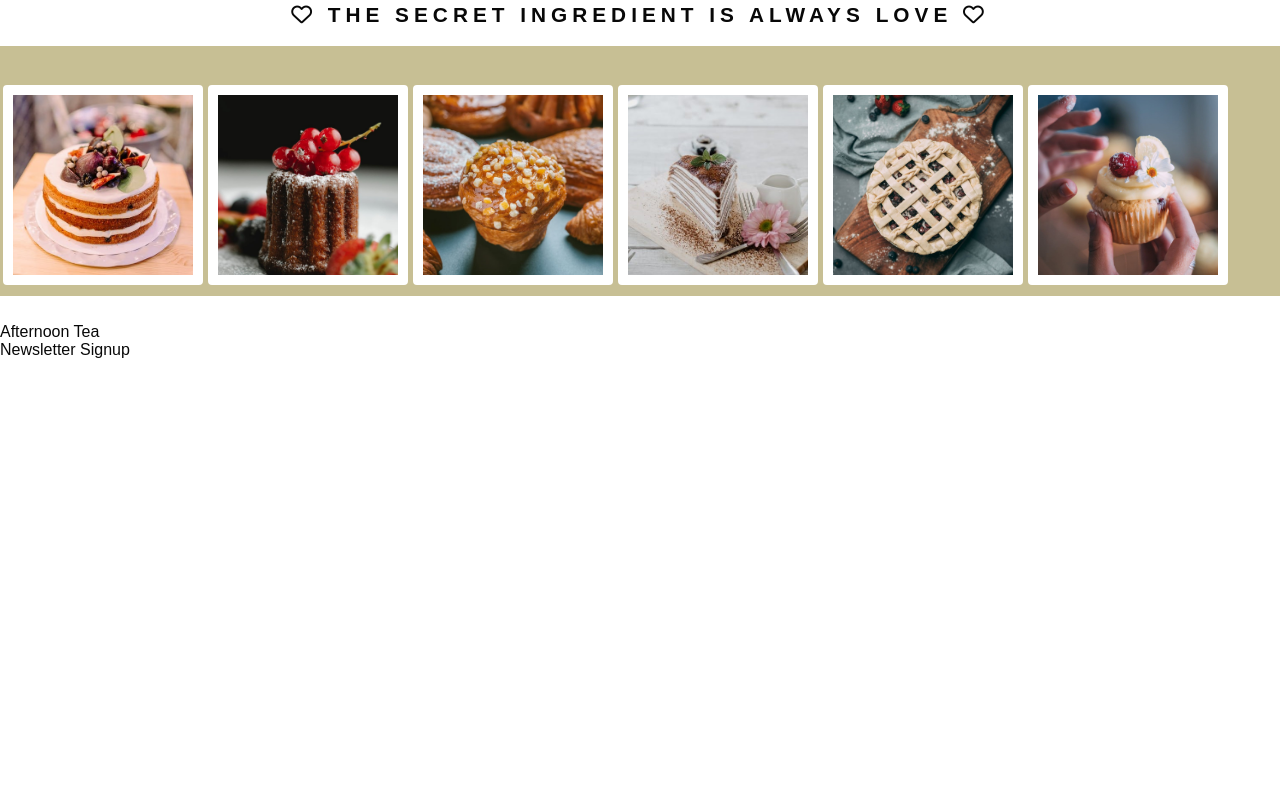
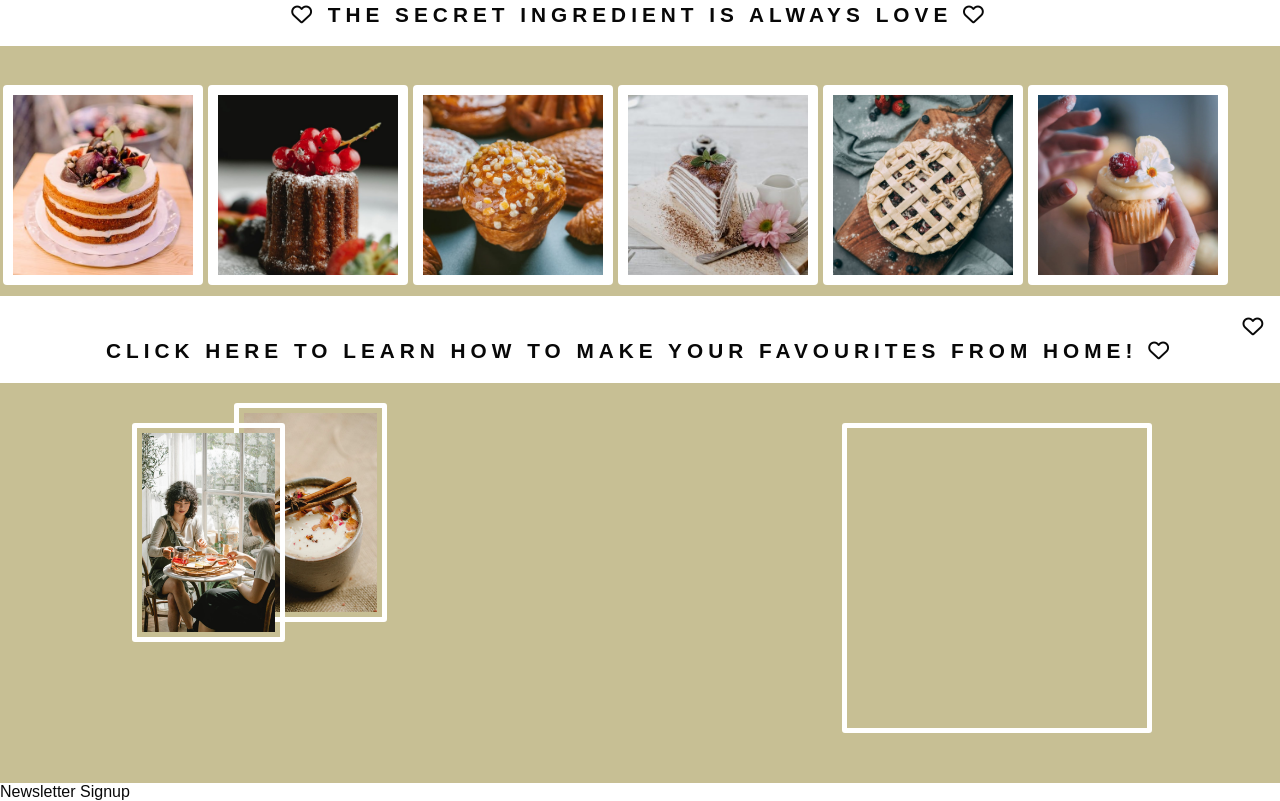
Before and after one commit to sophiebatten123/Battens-Bakery, a plain HTML site: page index.html in a window 1280 px wide. Shown: the part 1190-1991 px from the top of the page. Before the commit the page ends 1549 px from the top, so only its background shows below. Drawn offline with Linux system fonts and the light colour scheme; a web font is replaced by a local one.

Commit message:
Images for the afternoon tea section have been added

```diff
--- a/assets/css/style.css
+++ b/assets/css/style.css
@@ -161,7 +161,7 @@ h1, h2 {
 
 /* About Us */
 
-.background_color {
+#background_color {
     height: 600px;
     width: 100%;
     background-color: #C7BF94;
@@ -347,35 +347,64 @@ h1, h2 {
     padding: 0;
 }
 
-#button_background_color {
+/* Afternoon Tea */
+
+#background_color_afternoon_tea {
+    height: 400px;
+    width: 100%;
     background-color: #C7BF94;
-    width: 100%;
-    height: 50px;
+    position: relative;
 }
 
-#text {
-    width: 800px;
-    height: 50px;
-    margin: 0 30%;
+#position_image_tea_one {
+    position: absolute;
+    top: 5%;
+    right: 2%;
+}
+
+#position_image_tea_two {
+    float: right;
+    position: absolute;
+    top: 10%;
+    right: 10%;
+}
+
+#border_tea {
+    border: 5px solid white;
+    border-radius: 3px;
+
+    height: 300px;
+    width: 300px;
+
+    float: right;
+    position: absolute;
+    top: 10%;
+    right: 10%;
+}
+
+#about_afternoon_tea {
     background-color: white;
-    border: 2px solid #080808;
-    border-radius: 5px;
+    border: 5px solid white;
+    border-radius: 3px;
+
+    height: 320px;
+    width: 1200px;
+
+    position: absolute;
+    top: 10%;
+    left: 5%;
+}
+
+.about_image_tea img {
+    height: 15%;
+    width: 15%;
+
+    border: 5px solid white;
+    border-radius: 3px;
+    padding: 5px;
     box-sizing: border-box;
 }
 
-#text a {
-    text-decoration: none;
-}
-#text h2 {
-    width: 100%;
-    text-align: center;
-    font-family: Mate SC, sans-serif;
-    font-size: 220%;
-    background-color: white;
-    float: left;
-    padding-left: 50%;
-    padding-top: 1%;
-}
 
 /* Media Queries */
 
--- a/index.html
+++ b/index.html
@@ -78,7 +78,7 @@
             </div>
     </section>
     <section>
-        <div class="background_color">
+        <div id="background_color">
             <div id="foreground_color_about">
                 <div id="border"></div>
                 <div id="position_image_one" class="about_image">
@@ -151,18 +151,21 @@
                     </div>
                 </div>
             </div>
-            <!--<div id="button_background_color">
-                <div id="text">
-                    <button>
-                        <a href="recipes.html">
-                            <h2>Our Secret Recipes</h2>
-                        </a>
-                    </button>
+            <div id="quote">
+                <h2><i class="far fa-heart"></i> Click here to learn how to make your favourites from home! <i class="far fa-heart"></i></h2>
+            </div>
+    </section>
+    <section>
+        <div id="background_color_afternoon_tea">
+                <div id="position_image_tea_one" class="about_image_tea">
+                    <img src="assets/images/afternoon7.jpeg" alt="Picture of a iced latte">
                 </div>
-            </div>-->
+                <div id="position_image_tea_two" class="about_image_tea">
+                    <img src="assets/images/afternoon8.jpeg" alt="Picture of a iced latte">
+                </div>
+            <div id="border_tea"></div>
+        </div>
     </section>
-
-    <section>Afternoon Tea</section>
     <section>Newsletter Signup</section>
     <footer>
 
```
Also changed, not shown: assets/images/afternoon7.jpeg (added), assets/images/afternoon8.jpeg (added), assets/images/afternoon9.jpeg (added), assets/images/afternoon_tea.jpeg (added).
